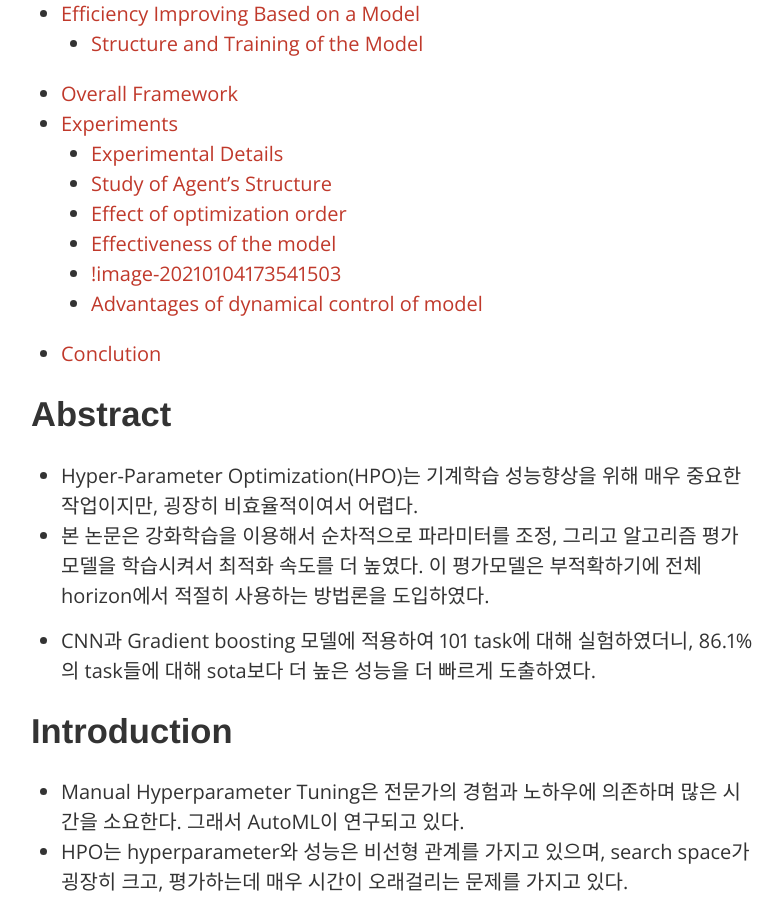
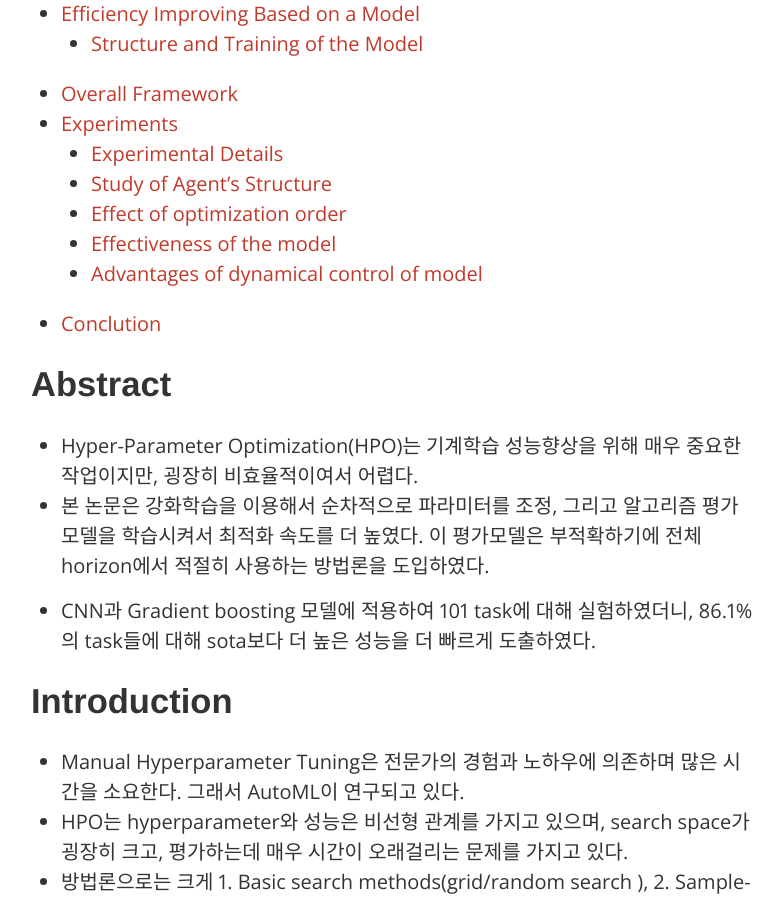
Before and after one commit to deepwonwoo/deepwonwoo.github.io-, a Jekyll site: the page built from _posts/2021-01-04-RLpaper1.md, in a window 1280 px wide and 900 px high, scrolled down 1174 px. Shown: the whole window, without its empty margins (245-1028 px from the left). Built offline with Jekyll 4.4.1, drawn with Linux system fonts in a browser that asks for light colours; nearby versions of some CDN libraries; formulas are drawn with MathJax 3; comment, search, counter and statistics services are not loaded.

Commit message:
Update 2021-01-04-RLpaper1.md

```diff
--- a/_posts/2021-01-04-RLpaper1.md
+++ b/_posts/2021-01-04-RLpaper1.md
@@ -26,7 +26,6 @@
   - [Study of Agent's Structure](#study-of-agents-structure)
   - [Effect of optimization order](#effect-of-optimization-order)
   - [Effectiveness of the model](#effectiveness-of-the-model)
-  - [!image-20210104173541503](#)
   - [Advantages of dynamical control of model](#advantages-of-dynamical-control-of-model)
 - [Conclution](#conclution)
 
@@ -198,9 +197,10 @@
 
 * 시간적으로 이득이 있음
 
-### ![image-20210104173541503](/assets/posts/image-20210104173541503.png)
+![image-20210104173541503](/assets/posts/image-20210104173541503.png)
 
 ### Advantages of dynamical control of model
+
 
 ![image-20210104173712191](/assets/posts/image-20210104173712191.png)
 
```
